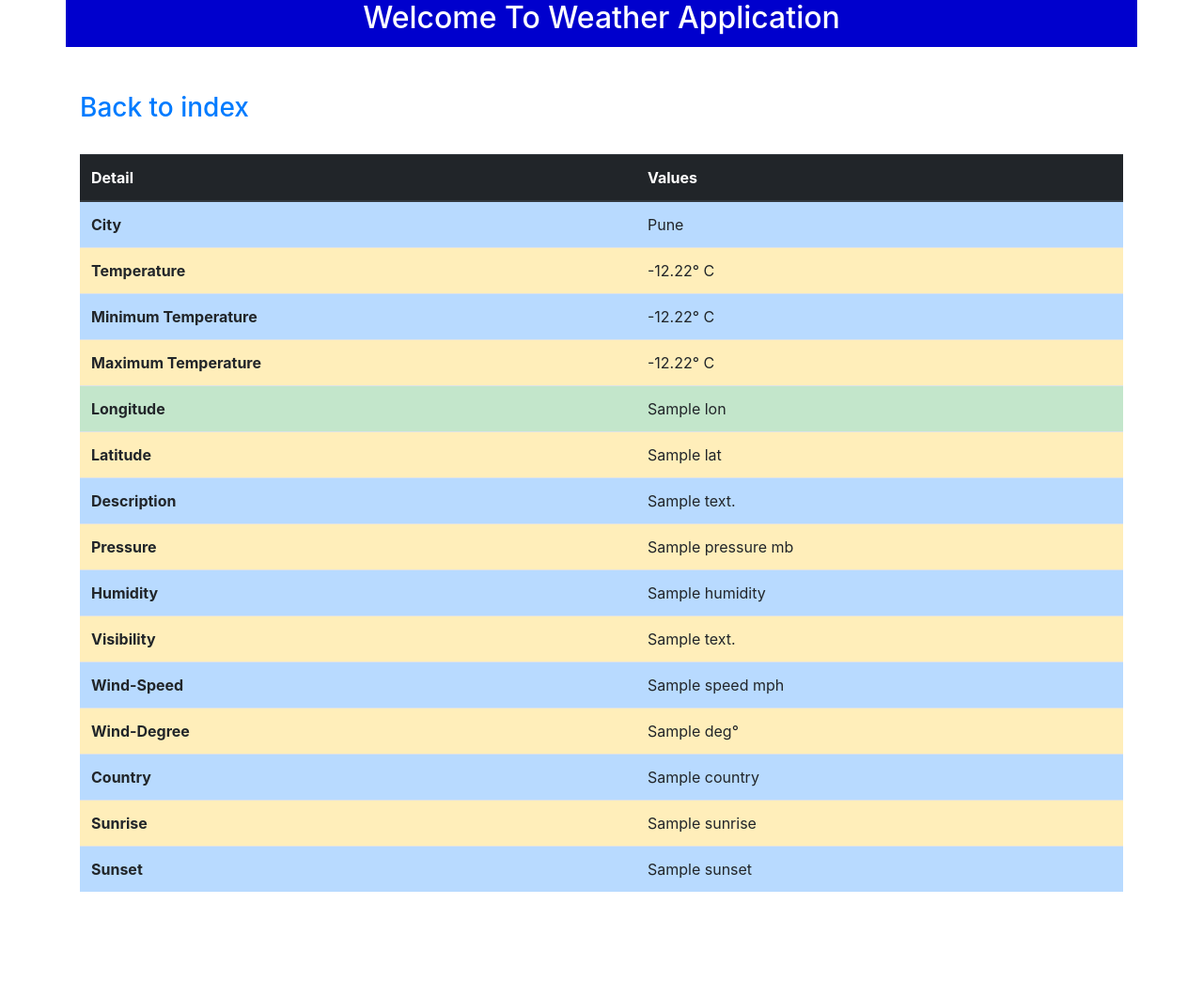
After one commit to BhaveshBangera/WeatherApplication, a Django app: a page that uses weather/templates/weather/citydetails.html in a window 1280 px wide. The commit adds this page. Shown: the whole page at 94% size. Run offline with Django 3.2, Linux system fonts and the light colour scheme; data comes from the database, SQL or seed files in the repository; both versions use the stored data as it was after the commit; a database or web service that is not in the repository returns one stand-in record (values such as "Sample title"); data that the repository does not hold is empty; some libraries are stand-ins or nearby versions.

Commit message:
Adjusted css and added City Details Page

```diff
--- a/weather/templates/weather/basic.html
+++ b/weather/templates/weather/basic.html
@@ -77,11 +77,12 @@
     <div class = "container">
     <div class = "row">
     {% for city_weather in weather_data %}
+
     <div class="container col-3" id = "data">
       <div class="media">
       <img class="mr-3" src="http://openweathermap.org/img/w/{{ city_weather.icon }}.png" alt="Generic placeholder image">
         <div class="media-body">
-          <h5 class="mt-0">{{ city_weather.city }}</h5>
+          <h5 class="mt-0"><a href="{% url 'weatherapp:details' name=city_weather.city %}">{{ city_weather.city }}</a></h5>
            <p>{{ city_weather.temperature }}° C</p>
            <p>{{ city_weather.description }}</p>
         </div>
--- /dev/null
+++ b/weather/templates/weather/citydetails.html
@@ -0,0 +1,125 @@
+<!doctype html>
+<html lang="en">
+  <head>
+    <!-- Required meta tags -->
+    <meta charset="utf-8">
+    <meta name="viewport" content="width=device-width, initial-scale=1, shrink-to-fit=no">
+
+    <!-- Bootstrap CSS -->
+    <link rel="stylesheet" href="https://stackpath.bootstrapcdn.com/bootstrap/4.1.1/css/bootstrap.min.css" integrity="sha384-WskhaSGFgHYWDcbwN70/dfYBj47jz9qbsMId/iRN3ewGhXQFZCSftd1LZCfmhktB" crossorigin="anonymous">
+
+    <title>Weather Application</title>
+    <style>
+      #heading{
+        height: 50px;
+        background-color: #0000CD;
+        color: white;
+        text-align: center;
+
+      }
+    </style>
+  </head>
+  <body>
+
+    <div class="container" id="heading">
+      <b><h2 id = "inter">Welcome To Weather Application</h2></b>
+    </div>
+
+    <br>
+    <br>
+
+    <div class="container">
+      <h3><a href="{% url 'weatherapp:index' %}">Back to index</a></h3>
+    </div>
+
+    <br>
+
+    <div class = "container">
+    <table class="table table-hover">
+      <thead class="thead-dark">
+        <tr>
+          <th scope="col">Detail</th>
+          <th scope="col">Values</th>
+        </tr>
+      </thead>
+      <tbody>
+        <tr class="table-primary">
+          <th scope="row">City</th>
+          <td>{{ city_details.city }}</td>
+        </tr>
+        <tr class="table-warning">
+          <th scope="row">Temperature</th>
+          <td>{{ city_details.temperature }}° C</td>
+        </tr>
+        <tr class="table-primary">
+          <th scope="row">Minimum Temperature</th>
+          <td>{{ city_details.mintemp }}° C</td>
+        </tr>
+        <tr class="table-warning">
+          <th scope="row">Maximum Temperature</th>
+          <td>{{ city_details.maxtemp }}° C</td>
+        </tr>
+        <tr class="table-success">
+          <th scope="row">Longitude</th>
+          <td>{{ city_details.longitude }}</td>
+        </tr>
+        <tr class="table-warning">
+          <th scope="row">Latitude</th>
+          <td>{{ city_details.latitude }}</td>
+        </tr>
+        <tr class="table-primary">
+          <th scope="row">Description</th>
+          <td>{{ city_details.description }}</td>
+        </tr>
+        <tr class="table-warning">
+          <th scope="row">Pressure</th>
+          <td>{{ city_details.pressure }} mb</td>
+        </tr>
+        <tr class="table-primary">
+          <th scope="row">Humidity</th>
+          <td>{{ city_details.humidity }}</td>
+        </tr>
+        <tr class="table-warning">
+          <th scope="row">Visibility</th>
+          <td>{{ city_details.visibility }}</td>
+        </tr>
+        <tr class="table-primary">
+          <th scope="row">Wind-Speed</th>
+          <td>{{ city_details.windspeed }} mph</td>
+        </tr>
+        <tr class="table-warning">
+          <th scope="row">Wind-Degree</th>
+          <td>{{ city_details.winddegree }}°</td>
+        </tr>
+        <tr class="table-primary">
+          <th scope="row">Country</th>
+          <td>{{ city_details.country }}</td>
+        </tr>
+        <tr class="table-warning">
+          <th scope="row">Sunrise</th>
+          <td>{{ city_details.sunrise }}</td>
+        </tr>
+        <tr class="table-primary">
+          <th scope="row">Sunset</th>
+          <td>{{ city_details.sunset }}</td>
+        </tr>
+      </tbody>
+    </table>
+  </div>
+
+    <br>
+
+    <br>
+    <br>
+    <br>
+
+
+
+
+    <!-- Optional JavaScript -->
+    <!-- jQuery first, then Popper.js, then Bootstrap JS -->
+    <script src="https://code.jquery.com/jquery-3.3.1.slim.min.js" integrity="sha384-q8i/X+965DzO0rT7abK41JStQIAqVgRVzpbzo5smXKp4YfRvH+8abtTE1Pi6jizo" crossorigin="anonymous"></script>
+    <script src="https://cdnjs.cloudflare.com/ajax/libs/popper.js/1.14.3/umd/popper.min.js" integrity="sha384-ZMP7rVo3mIykV+2+9J3UJ46jBk0WLaUAdn689aCwoqbBJiSnjAK/l8WvCWPIPm49" crossorigin="anonymous"></script>
+    <script src="https://stackpath.bootstrapcdn.com/bootstrap/4.1.1/js/bootstrap.min.js" integrity="sha384-smHYKdLADwkXOn1EmN1qk/HfnUcbVRZyYmZ4qpPea6sjB/pTJ0euyQp0Mk8ck+5T" crossorigin="anonymous"></script>
+  </body>
+</html>
--- a/weather/urls.py
+++ b/weather/urls.py
@@ -5,5 +5,5 @@ app_name = 'weatherapp'
 
 urlpatterns = [
     path('', views.index, name="index"),
-    #path('example', views.example)
+    path('<name>', views.details, name="details")
 ]
--- a/weather/views.py
+++ b/weather/views.py
@@ -4,6 +4,7 @@ from decimal import Decimal
 from .models import City
 from .forms import CityForm
 from datetime import datetime
+from django.http import HttpResponse
 
 # Create your views here.
 def index(request):
@@ -44,5 +45,53 @@ def index(request):
 
 
 
-# def example(request):
-# 	return render(request, 'weather/basic.html')
+def details(request, name):
+	url = 'http://api.openweathermap.org/data/2.5/weather?q={}&units=imperial&appid=311938d6fd8e41c0989b947629b15b44'
+	cityname = City.objects.get(name=name)
+	r = requests.get(url.format(cityname)).json()
+	# Temperature from Fahrenheit to Celsius
+	ftemp = r['main']['temp']
+	ctemp = Decimal((ftemp-32)*5/9)
+	ctemp = round(ctemp,2)
+	# Minimum Temperature from Fahrenheit to Celsius
+	fmintemp = r['main']['temp_min']
+	cmintemp = Decimal((fmintemp-32)*5/9)
+	cmintemp = round(cmintemp,2)
+	# Maximum Temperature from Fahrenheit to Celsius
+	fmaxtemp = r['main']['temp_max']
+	cmaxtemp = Decimal((fmaxtemp-32)*5/9)
+	cmaxtemp = round(cmaxtemp,2)
+	# Co-ordinates - Longitude & Latitude
+	city_longitude = r['coord']['lon']
+	city_latitude = r['coord']['lat']
+	# City Weather Description
+	description = r['weather'][0]['description']
+	# City Weather - pressure, humidity, visibility, wind
+	pressure = r['main']['pressure']
+	humidity = r['main']['humidity']
+	visibility = r['visibility']
+	wind_speed = r['wind']['speed']
+	wind_degree = r['wind']['deg']
+	# City - Country, Sunrise, Sunset
+	country = r['sys']['country']
+	sunrise = r['sys']['sunrise']
+	sunset = r['sys']['sunset']
+	# Creating Dictionary
+	city_details = {
+	  'city': cityname,
+	  'temperature': ctemp,
+	  'mintemp': cmintemp,
+	  'maxtemp': cmaxtemp,
+	  'longitude': city_longitude,
+	  'latitude': city_latitude,
+	  'description': description,
+	  'pressure': pressure,
+	  'humidity': humidity,
+	  'visibility': visibility,
+	  'windspeed': wind_speed,
+	  'winddegree': wind_degree,
+	  'country': country,
+	  'sunrise': sunrise,
+	  'sunset': sunset
+	}
+	return render(request, 'weather/citydetails.html', {'city_details': city_details})
```
Also changed, not shown: db.sqlite3.
